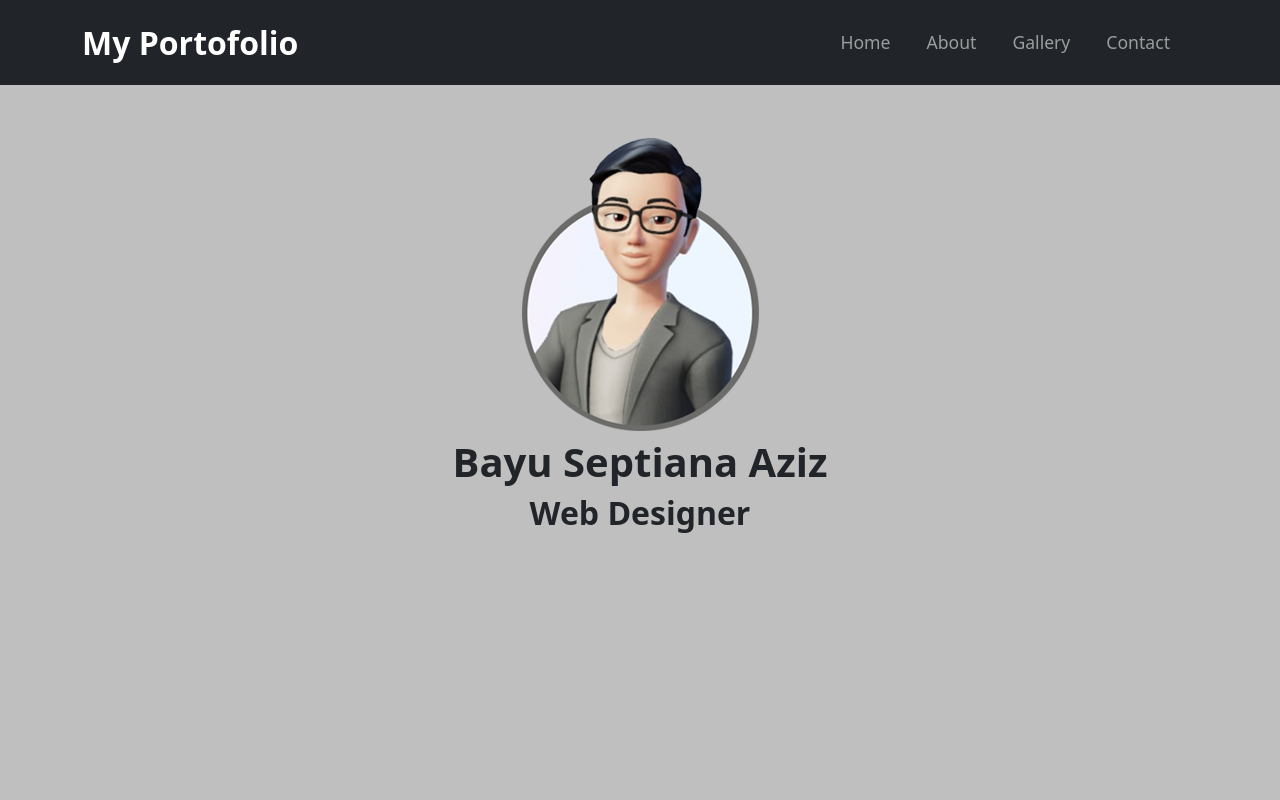
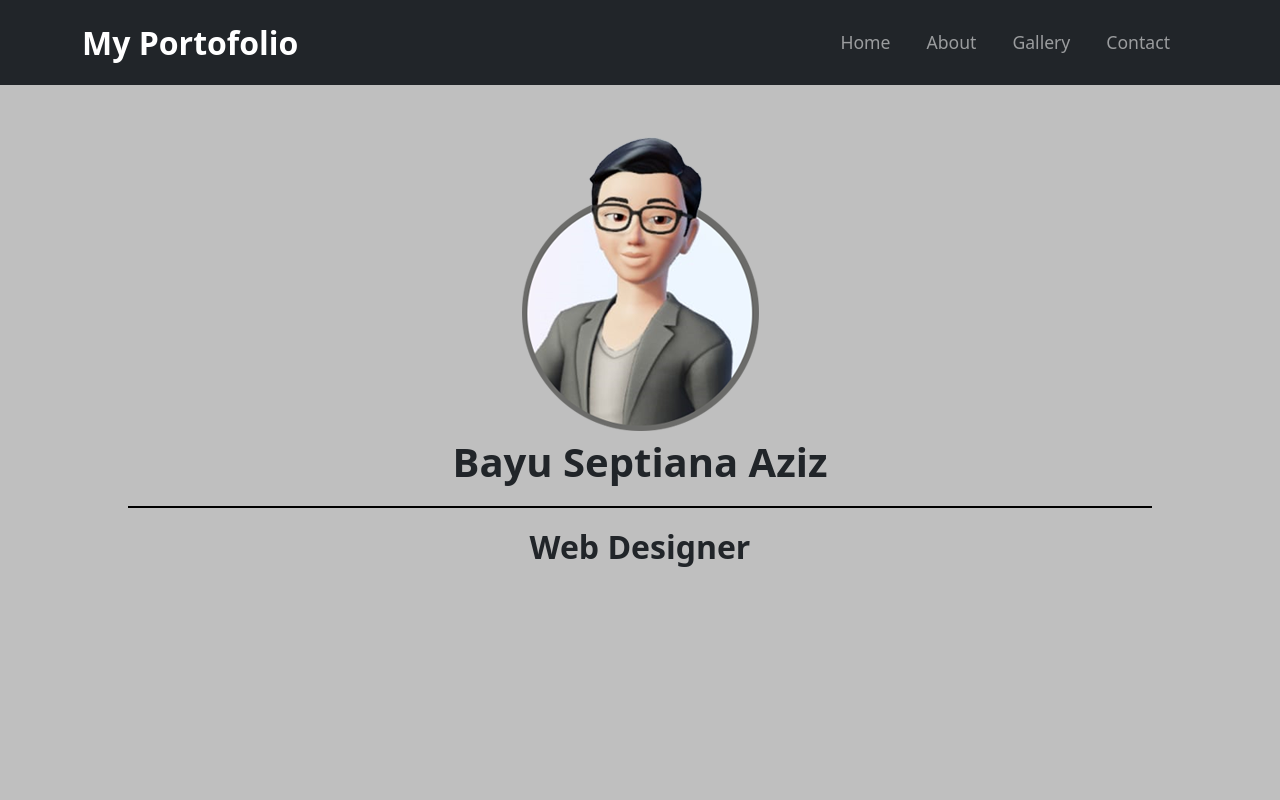
Before and after one commit to bayu-s-aziz/WebPorto, a plain HTML site: page index.html in a window 1280 px wide. Shown: the top 800 px of the page. Drawn offline with nearby package versions, Linux system fonts and the light colour scheme.

Commit message:
adding jumbotron single divider

```diff
--- a/index.html
+++ b/index.html
@@ -44,6 +44,7 @@
     <section class="jumbotron text-center vh-100">
       <img src="img/avatar2.png" alt="Bayu Septiana Aziz" />
       <h1 class="masthead fw-bold">Bayu Septiana Aziz</h1>
+      <div class="single-divider"></div>
       <h2 class="submasthead fw-bold">Web Designer</h2>
     </section>
     <!-- Akhir Jumbotron -->
--- a/style.css
+++ b/style.css
@@ -26,6 +26,13 @@
   height: 100vh;
   padding: 8rem;
   background-color: #bfbfbf;
+}
+
+.single-divider {
+  width: 100%;
+  height: 2px;
+  background-color: rgb(0, 0, 0);
+  margin: 20px auto;
 }
 
 .divider {
```
